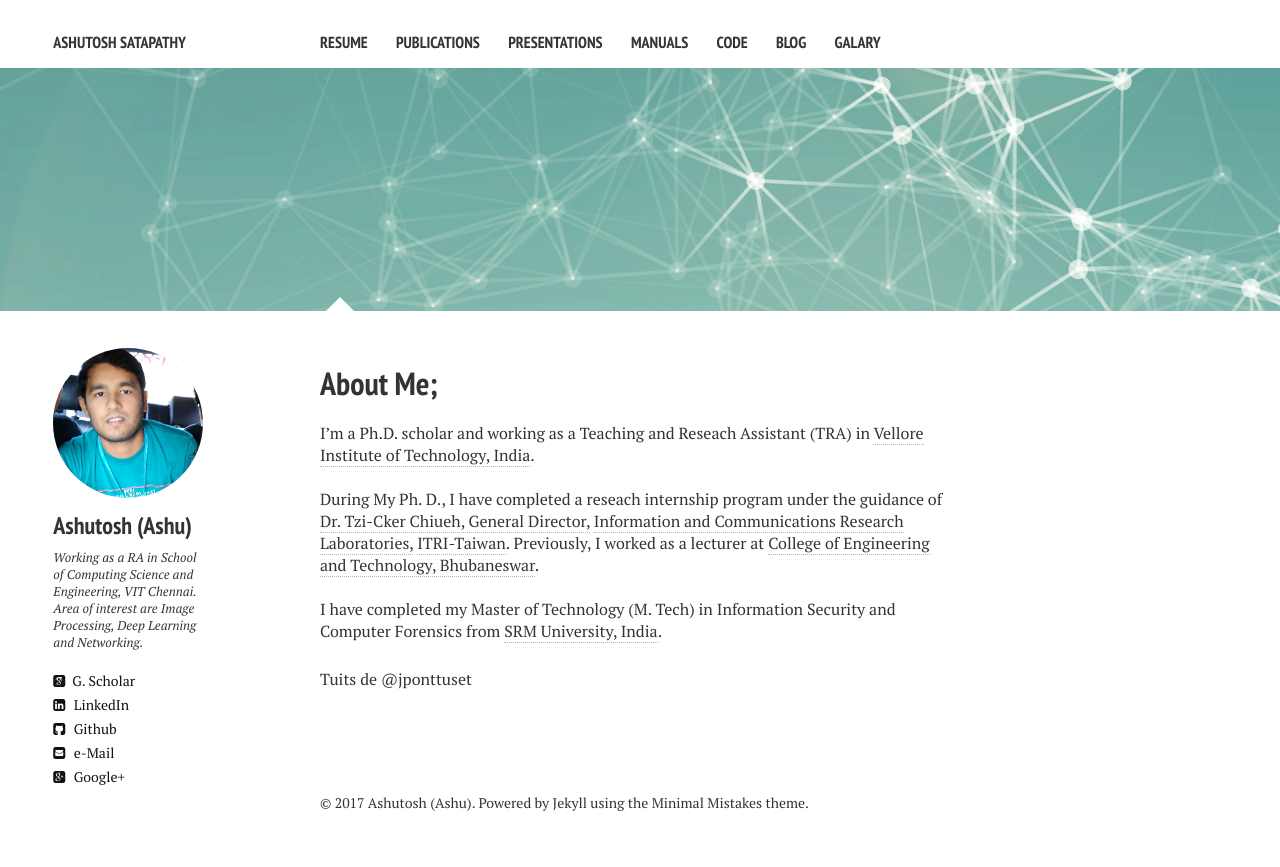
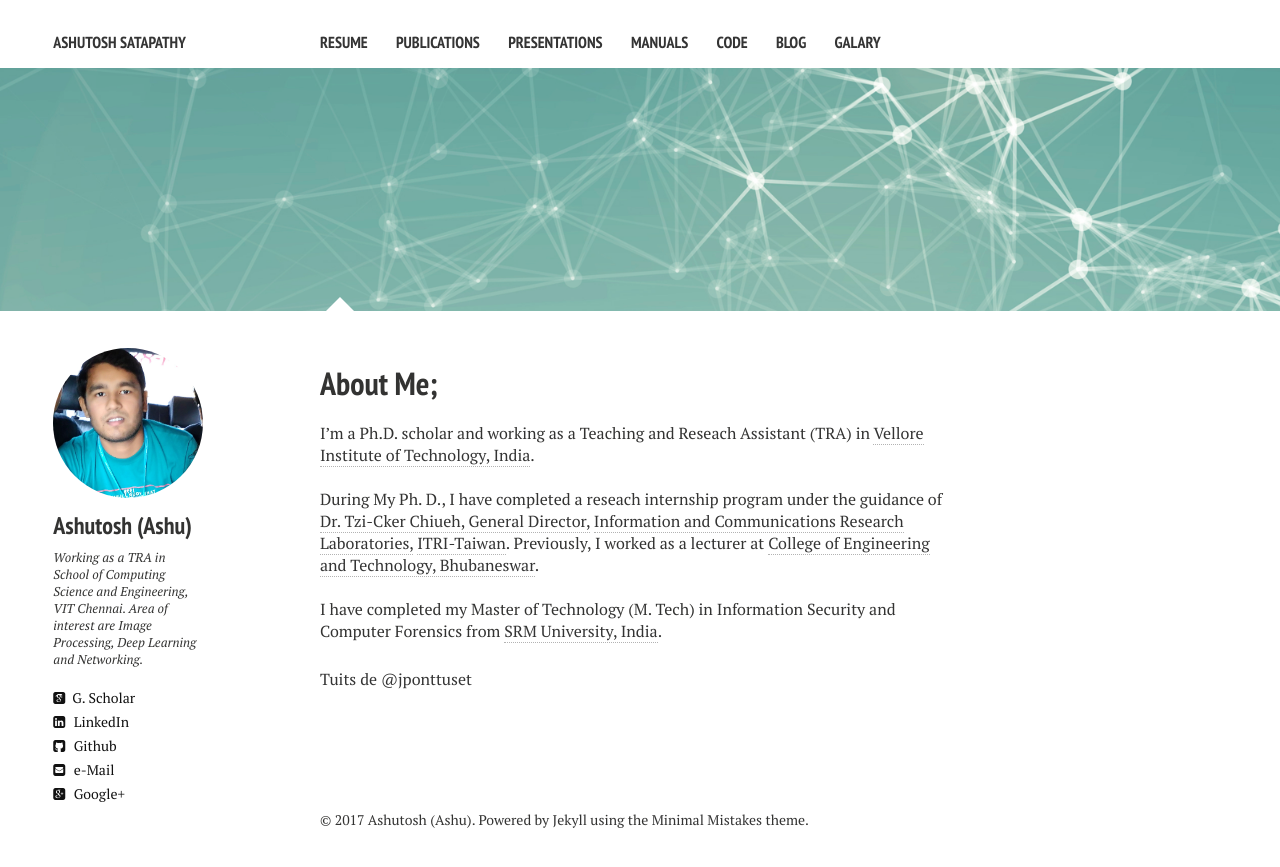
Before and after one commit to ashutoshsatapathy1990/ashutoshsatapathy1990.github.io, a Jekyll site: the page built from index.md, in a window 1280 px wide. Shown: the top 867 px of the page. Built offline with Jekyll 4.4.1, drawn with Linux system fonts in a browser that asks for light colours; nearby versions of some CDN libraries; comment, search, counter and statistics services are not loaded.

Commit message:
Update _config.yml

```diff
--- a/_config.yml
+++ b/_config.yml
@@ -9,7 +9,7 @@ owner:
   name                      :  Ashutosh (Ashu)
   avatar                    :  ashu.jpg
   description               :  Teaching and Research Assistant, VIT, Chennai
-  bio                       :  Working as a RA in School of Computing Science and Engineering, VIT Chennai. Area of interest are Image Processing, Deep Learning and Networking.
+  bio                       :  Working as a TRA in School of Computing Science and Engineering, VIT Chennai. Area of interest are Image Processing, Deep Learning and Networking.
   email                     :  ashutosh.satapathy2013@vit.ac.in
   # Social networking links are used in author-bio sidebar. Update and remove as you like.
   twitter: #jponttuset
```
